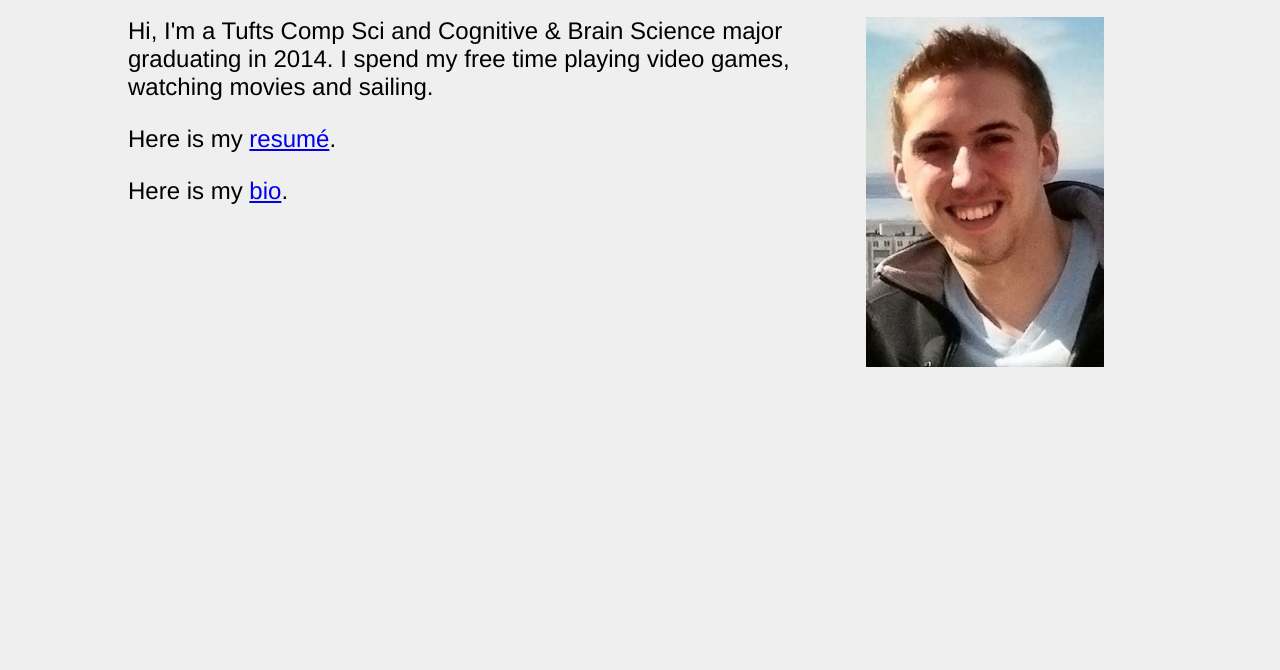
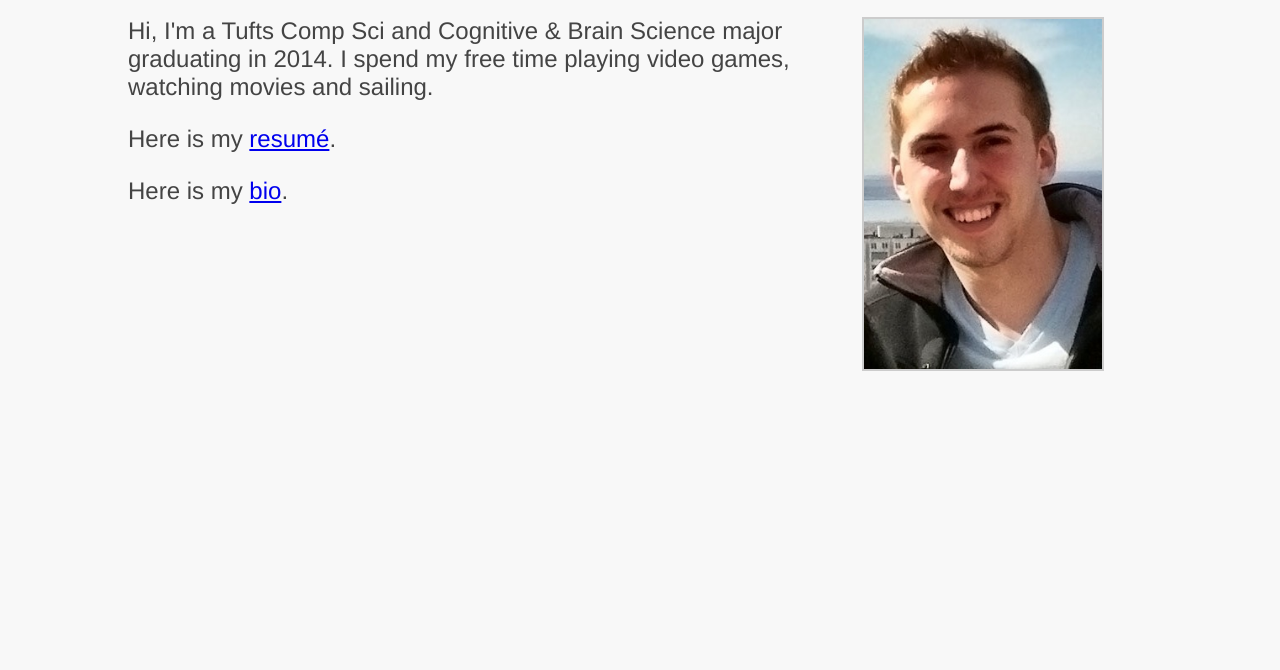
Before and after one commit to ajenkins/ajenkins.github.com, a plain HTML site: page index.html in a window 1280 px wide. Shown: the part 130-800 px from the top of the page. Drawn offline with Linux system fonts and the light colour scheme.

Commit message:
Changed the colors.

```diff
--- a/main.css
+++ b/main.css
@@ -1,7 +1,8 @@
 body {
     font: 1.5em "Helvetica Neue", Helvetica, Arial;
-    background-color: #EFEFEF;
+    background-color: #f8f8f8;
     padding-top: 20px;
+    color: #444;
 }
 
 p {
@@ -10,6 +11,7 @@ p {
 }
 
 .shadow {
+    color: #222;
     margin-left: 1em;
     text-shadow: #000000 1px 1px 1px;
 }
@@ -17,5 +19,6 @@ p {
 #pic {
     float: right;
     margin-right: 7em;
-    padding-left: 1em;
+    margin-left: 1em;
+    border: 2px solid #ccc;
 }
--- a/resume.css
+++ b/resume.css
@@ -1,12 +1,10 @@
 body {
     font: 1em "Helvetica Neue", Helvetica, Arial;
-    background-color: #EFEFEF;
+    background-color: #f8f8f8;
     margin-left: auto;
     margin-right: auto;
     width: 55em;
-}
-
-p {
+    color: #222;
 }
 
 .position {
```
